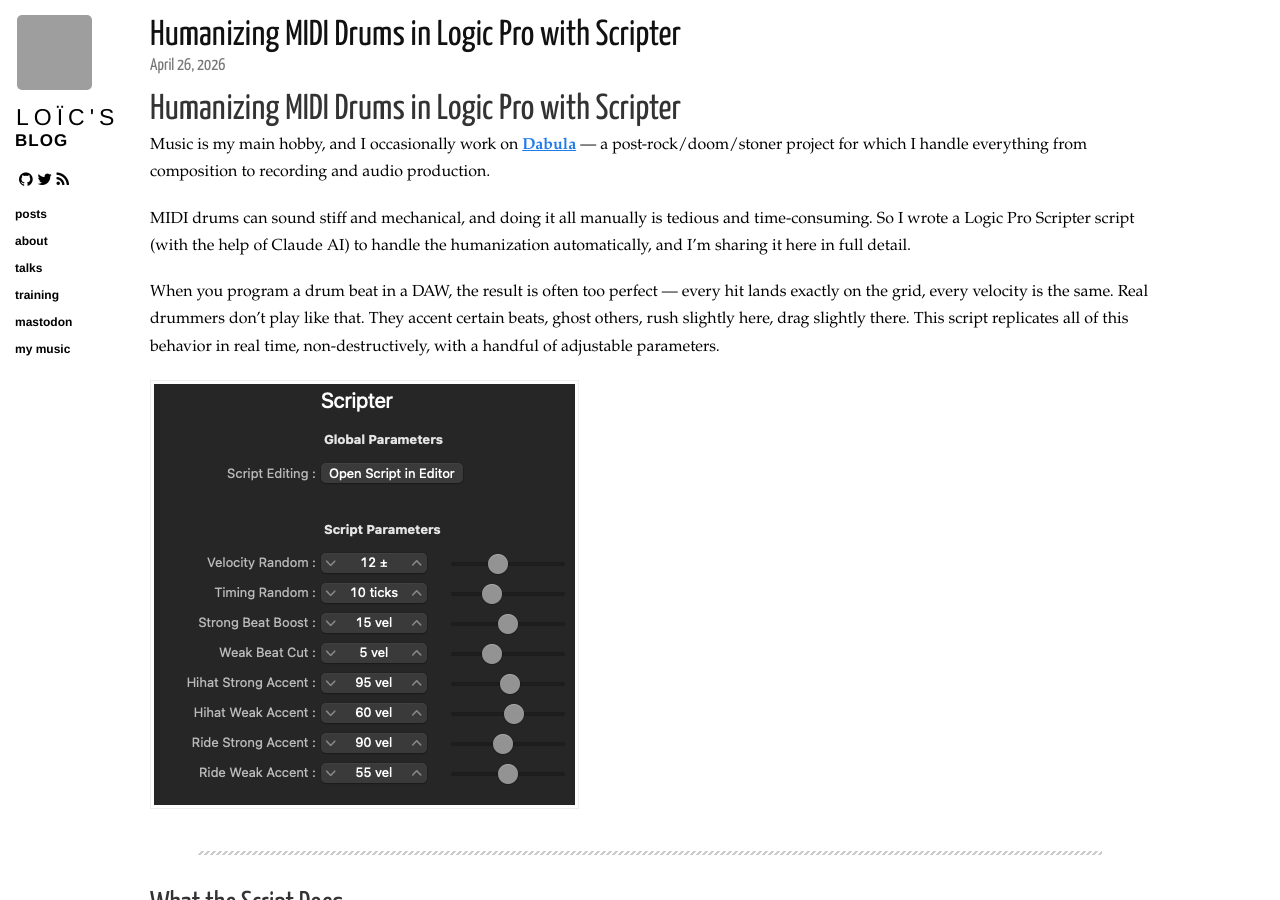
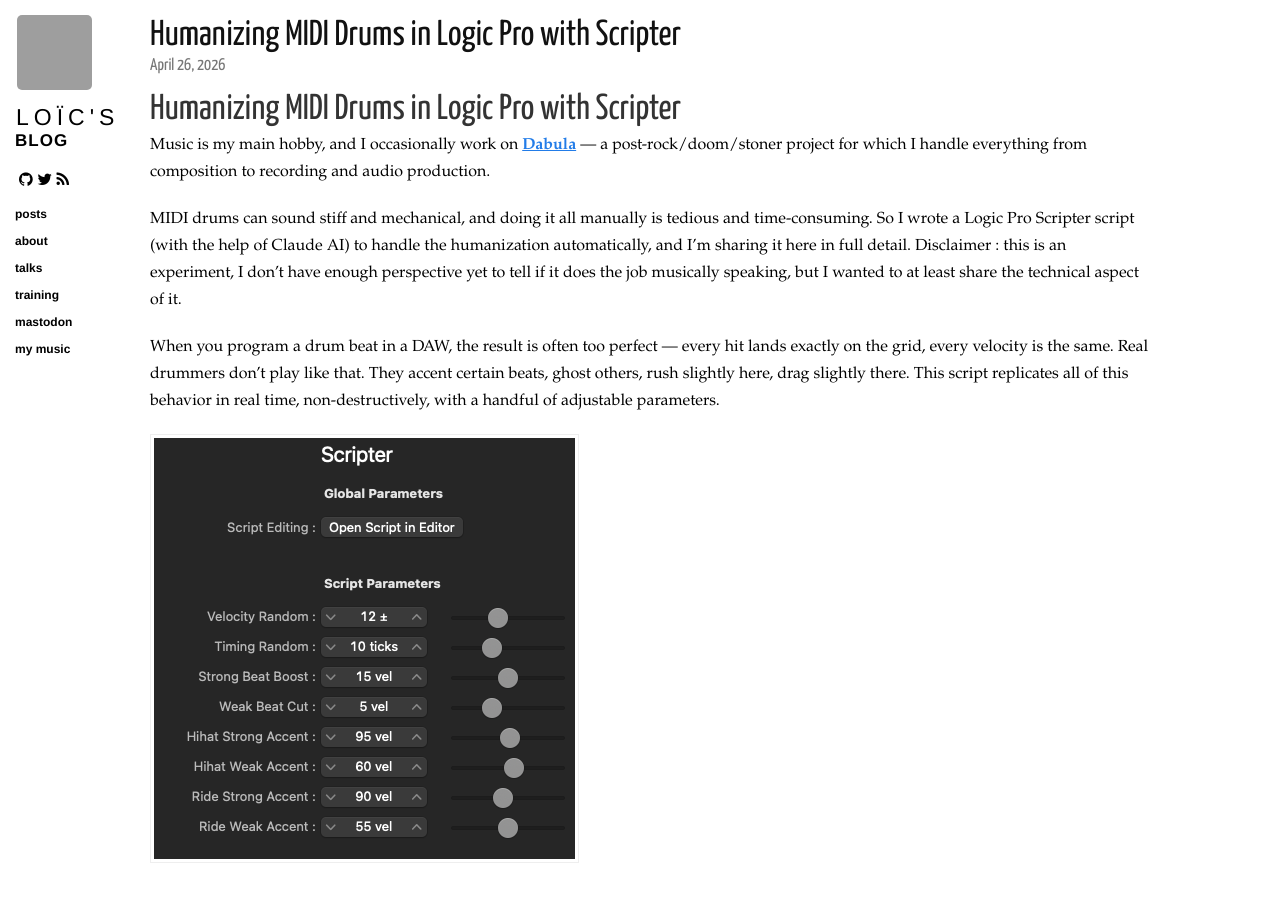
Before and after one commit to loicdescotte/loicdescotte.github.io, a Jekyll site: the page built from _posts/2026-04-26-drum-humanizer-logic-pro.md, in a window 1280 px wide and 900 px high. Built offline with Jekyll 4.4.1, drawn with Linux system fonts in a browser that asks for light colours; nearby versions of some CDN libraries; comment, search, counter and statistics services are not loaded; grey boxes are pictures that could not be loaded.

Commit message:
disclaimer for drums post

```diff
--- a/_posts/2026-04-26-drum-humanizer-logic-pro.md
+++ b/_posts/2026-04-26-drum-humanizer-logic-pro.md
@@ -13,7 +13,7 @@ tags:
 
 Music is my main hobby, and I occasionally work on **[Dabula](https://dabula-music.bandcamp.com/album/dabula)** — a post-rock/doom/stoner project for which I handle everything from composition to recording and audio production.
 
-MIDI drums can sound stiff and mechanical, and doing it all manually is tedious and time-consuming. So I wrote a Logic Pro Scripter script (with the help of Claude AI) to handle the humanization automatically, and I'm sharing it here in full detail.
+MIDI drums can sound stiff and mechanical, and doing it all manually is tedious and time-consuming. So I wrote a Logic Pro Scripter script (with the help of Claude AI) to handle the humanization automatically, and I'm sharing it here in full detail. Disclaimer : this is an experiment, I don't have enough perspective yet to tell if it does the job musically speaking, but I wanted to at least share the technical aspect of it.
 
 When you program a drum beat in a DAW, the result is often too perfect — every hit lands exactly on the grid, every velocity is the same. Real drummers don't play like that. They accent certain beats, ghost others, rush slightly here, drag slightly there. This script replicates all of this behavior in real time, non-destructively, with a handful of adjustable parameters.
 
```
